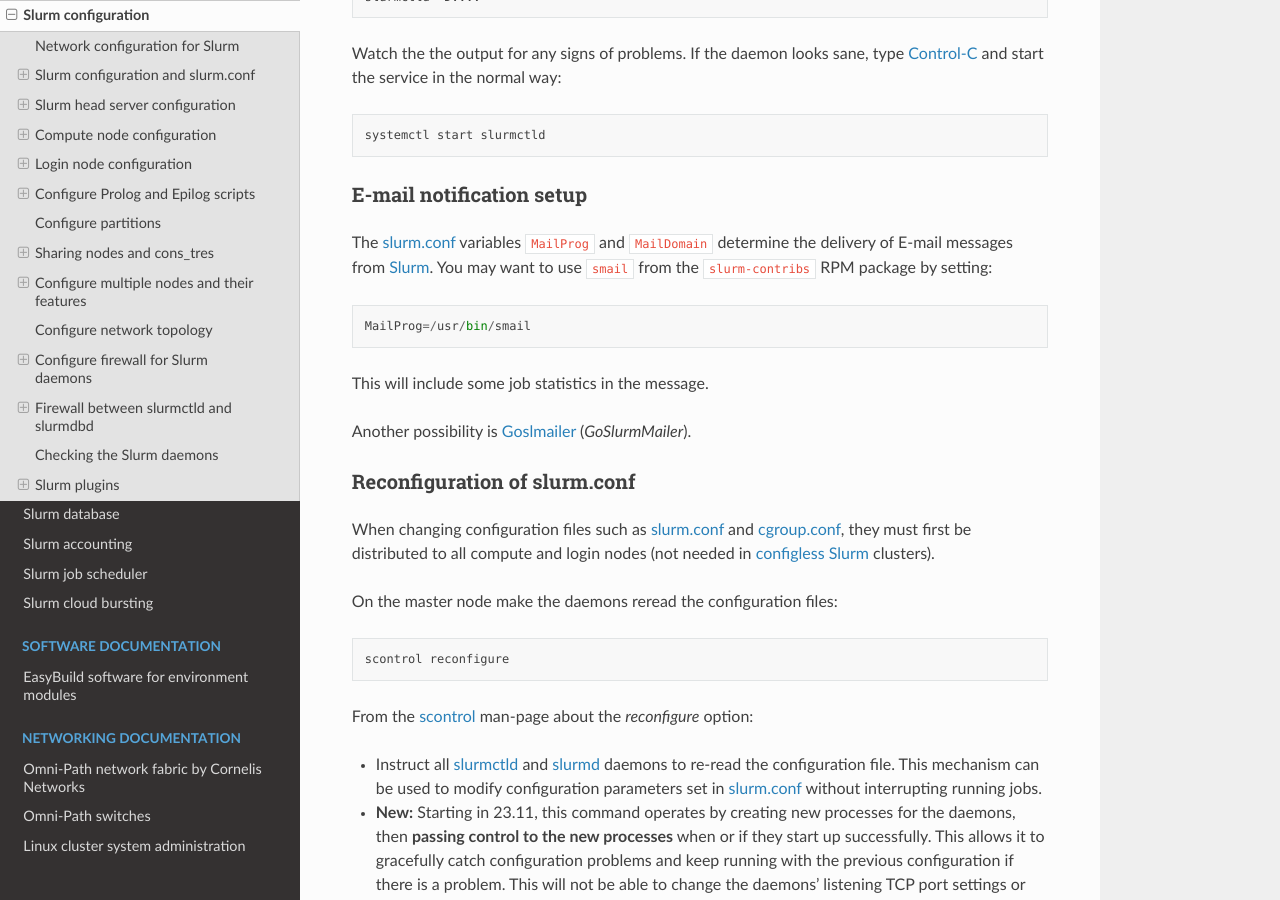
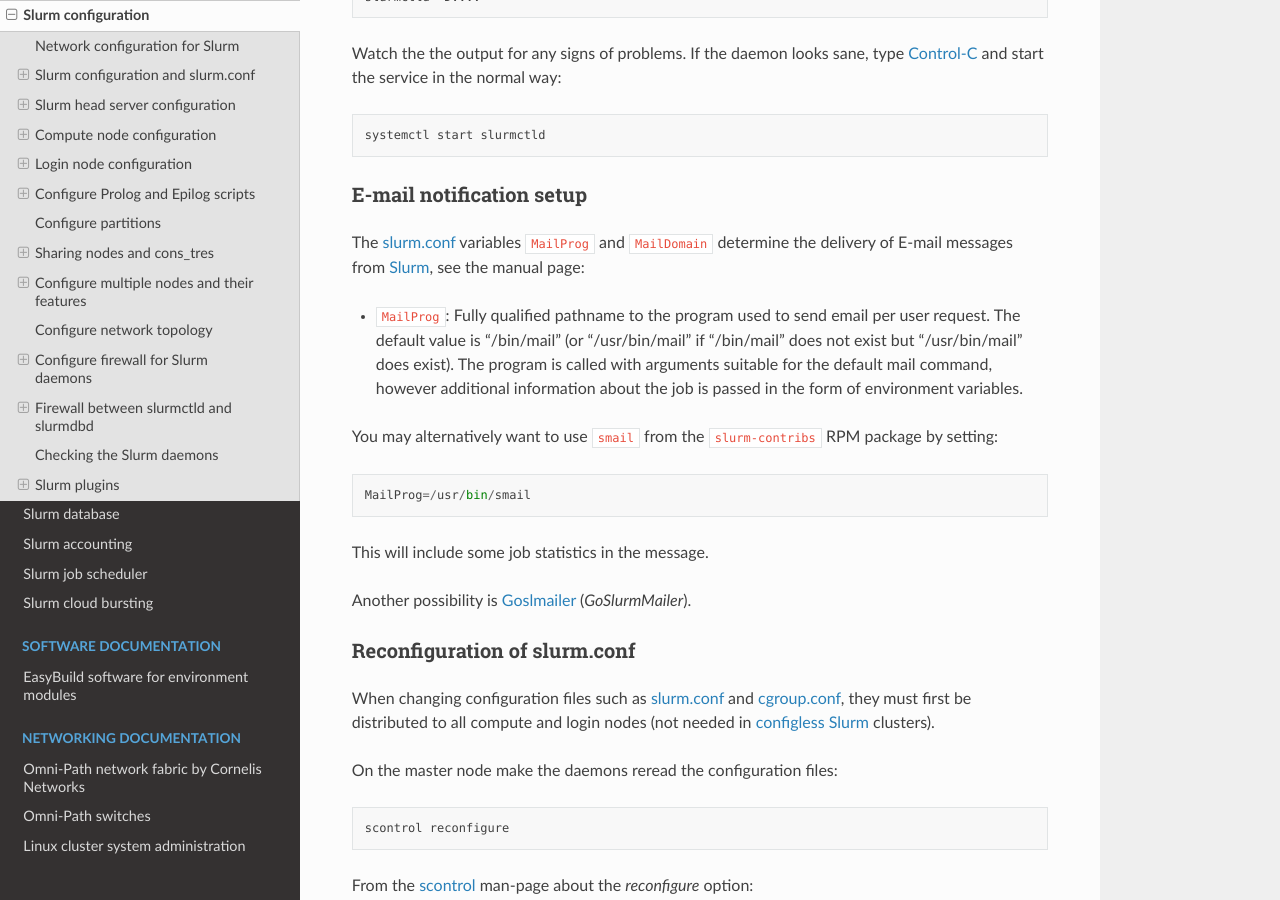
Before and after one commit to OleHolmNielsen/Niflheim_system, a Sphinx documentation site: the page built from docs/Slurm_configuration.rst, in a window 1280 px wide and 900 px high, scrolled down 6625 px. Built offline with Sphinx 7.4.7 and the Read the Docs theme 3.1.0, drawn with Linux system fonts in a browser that asks for light colours.

Commit message:
MailProg details

```diff
--- a/docs/Slurm_configuration.rst
+++ b/docs/Slurm_configuration.rst
@@ -264,8 +264,11 @@
 E-mail notification setup
 -------------------------
 
-The slurm.conf_ variables ``MailProg`` and ``MailDomain`` determine the delivery of E-mail messages from Slurm_.
-You may want to use ``smail`` from the ``slurm-contribs`` RPM package by setting::
+The slurm.conf_ variables ``MailProg`` and ``MailDomain`` determine the delivery of E-mail messages from Slurm_, see the manual page:
+
+* ``MailProg``: Fully qualified pathname to the program used to send email per user request.  The default value is "/bin/mail" (or "/usr/bin/mail" if "/bin/mail" does not exist but "/usr/bin/mail" does exist).  The program is  called  with  arguments suitable for the default mail command, however additional information about the job is passed in the form of environment variables.
+
+You may alternatively want to use ``smail`` from the ``slurm-contribs`` RPM package by setting::
 
   MailProg=/usr/bin/smail
 
```
